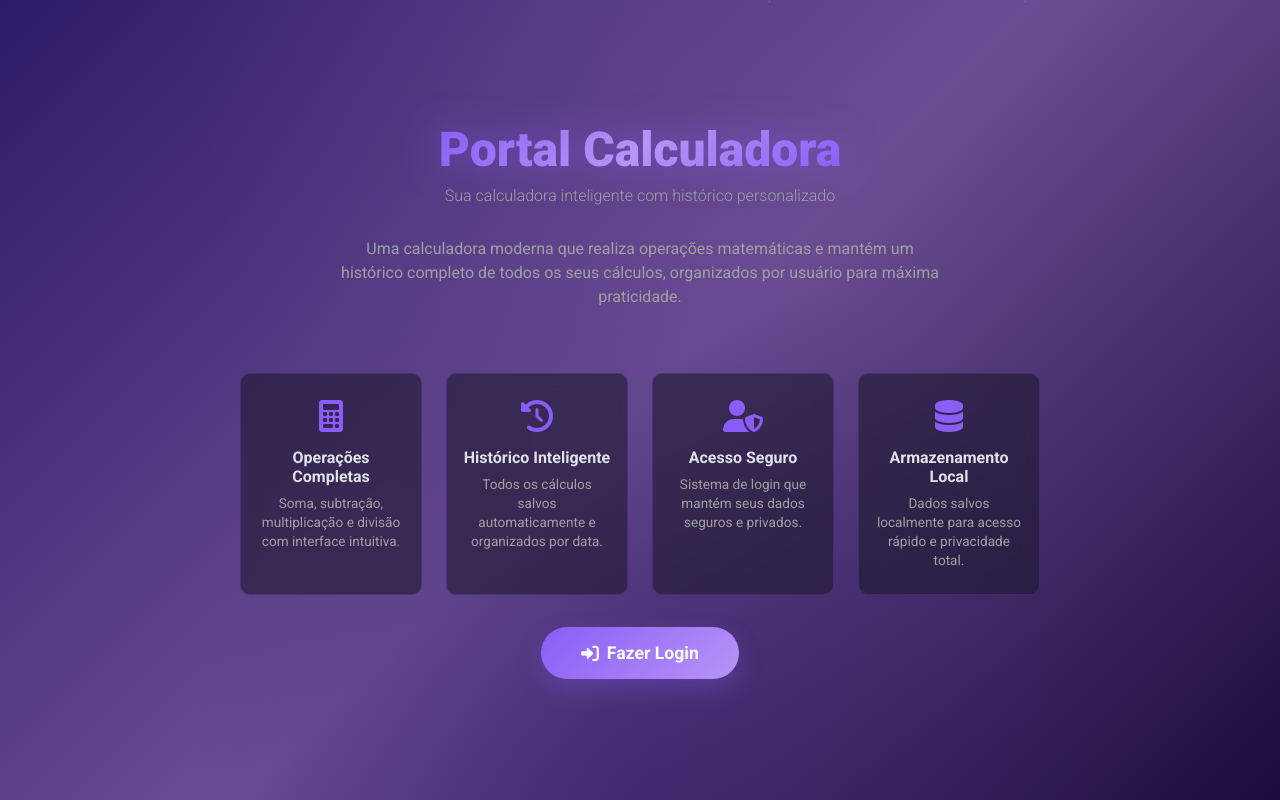
After one commit to zeguil/CALCULATOR-KOGUI, a Django app: page / in a window 1280 px wide. The commit adds this page. Run offline with Django 5.2, Linux system fonts and the light colour scheme.

Commit message:
add home page

```diff
--- a/core/urls.py
+++ b/core/urls.py
@@ -2,9 +2,10 @@ from django.urls import path
 from . import views
 
 urlpatterns = [
+    path('', views.home, name='home'),
     path('registrar/', views.registrar_usuario, name='registrar'),
     path('login/', views.login_usuario, name='login'),
     path('logout/', views.logout_usuario, name='logout'),
     path('home/', views.calculadora, name='calculadora'),
-    path('delete-latest-history/', views.delete_latest_history, name='delete_latest_history'),
+    path('delete-latest/', views.delete_latest, name='delete_latest'),
 ]
--- a/core/views.py
+++ b/core/views.py
@@ -7,6 +7,9 @@ from .models import Operacao
 from .forms import CustomUserCreationForm
 
 import operator
+
+def home(request):
+    return render(request, 'home/home.html')
 
 def registrar_usuario(request):
     """view para registrar um novo usuário."""
@@ -46,14 +49,14 @@ def logout_usuario(request):
 @login_required
 def calculadora(request):
     """view principal da calculadora e do histórico."""
-    contexto = {}
+    context = {}
 
     if request.method == 'POST':
-        num1 = request.POST.get('num1')
-        num2 = request.POST.get('num2')
-        op = request.POST.get('operador')
+        num1_str = request.POST.get('num1')
+        num2_str = request.POST.get('num2')
+        operator_symbol = request.POST.get('operador') # The form still sends 'operador'
 
-        ops = {
+        operations = {
             '+': operator.add,
             '-': operator.sub,
             '*': operator.mul,
@@ -61,33 +64,35 @@ def calculadora(request):
         }
 
         try:
-            num1_float = float(num1)
-            num2_float = float(num2)
+            num1_float = float(num1_str)
+            num2_float = float(num2_str)
 
-            if op == '/' and num2_float == 0:
-                contexto['erro'] = "Erro: Divisão por zero não é permitida."
+            if operator_symbol == '/' and num2_float == 0:
+                context['error'] = "Error: Division by zero is not allowed."
             else:
-                resultado = ops[op](num1_float, num2_float)
-                contexto['resultado'] = resultado
+                result = operations[operator_symbol](num1_float, num2_float)
+                context['result'] = result
 
+                # Create the Operation record in the database
                 Operacao.objects.create(
                     usuario=request.user,
-                    parametros=f"{num1} {op} {num2}",
-                    resultado=str(resultado)
+                    parametros=f"{num1_str} {operator_symbol} {num2_str}",
+                    resultado=str(result)
                 )
 
         except (ValueError, TypeError):
-            contexto['erro'] = "Erro: Por favor, insira números válidos."
+            context['error'] = "Error: Please enter valid numbers."
         except KeyError:
-            contexto['erro'] = "Erro: Operador inválido."
+            context['error'] = "Error: Invalid operator."
 
-    operacoes_recentes = Operacao.objects.filter(usuario=request.user)[:5]
-    contexto['historico'] = operacoes_recentes
+    # Fetch the 5 most recent operations for the logged-in user
+    recent_operations = Operacao.objects.filter(usuario=request.user)[:5]
+    context['history'] = recent_operations
 
-    return render(request, 'home/calculator.html', contexto)
+    return render(request, 'home/calculator.html', context)
 
 @login_required
-def delete_latest_history(request):
+def delete_latest(request):
     if request.method == 'POST':
         try:
             latest_operation = Operacao.objects.filter(usuario=request.user).order_by('-dt_inclusao').first()
--- /dev/null
+++ b/static/css/home.css
@@ -0,0 +1,302 @@
+:root {
+    --bg-color: #2D2A37;
+    --panel-bg: #1E192F;
+    --input-bg: #282532;
+    --text-color: #E1E1E6;
+    --text-secondary: #A0A0A0;
+    --accent-purple: #8A5DF7;
+    --accent-red: #B83D3D;
+    --gradient-1: #2D1B69;
+    --gradient-2: #6A4C93;
+    --gradient-3: #1A0B3D;
+}
+
+* {
+    margin: 0;
+    padding: 0;
+    box-sizing: border-box;
+}
+
+body {
+    font-family: 'Roboto', sans-serif;
+    background:
+        radial-gradient(ellipse at top, rgba(106, 76, 147, 0.3) 0%, transparent 50%),
+        radial-gradient(ellipse at bottom, rgba(45, 27, 105, 0.4) 0%, transparent 50%),
+        linear-gradient(135deg, #2D1B69 0%, #6A4C93 50%, #1A0B3D 100%);
+    background-color: var(--bg-color);
+    color: var(--text-color);
+    height: 100vh;
+    overflow: hidden;
+    display: flex;
+    flex-direction: column;
+}
+
+.bg-particles {
+    position: fixed;
+    top: 0;
+    left: 0;
+    width: 100%;
+    height: 100%;
+    pointer-events: none;
+    z-index: 1;
+}
+
+.particle {
+    position: absolute;
+    width: 3px;
+    height: 3px;
+    background: rgba(138, 93, 247, 0.4);
+    border-radius: 50%;
+    animation: float 8s ease-in-out infinite;
+}
+
+.particle:nth-child(2) { left: 20%; animation-delay: 1s; }
+.particle:nth-child(3) { left: 40%; animation-delay: 2s; }
+.particle:nth-child(4) { left: 60%; animation-delay: 3s; }
+.particle:nth-child(5) { left: 80%; animation-delay: 4s; }
+
+@keyframes float {
+    0%, 100% { transform: translateY(100vh) rotate(0deg) scale(0); opacity: 0; }
+    10% { opacity: 1; transform: scale(1); }
+    90% { opacity: 1; }
+    100% { transform: translateY(-100px) rotate(360deg) scale(0); }
+}
+
+.container {
+    position: relative;
+    z-index: 10;
+    height: 100vh;
+    display: flex;
+    flex-direction: column;
+    justify-content: center;
+    align-items: center;
+    padding: 2rem;
+    max-width: 1200px;
+    margin: 0 auto;
+    width: 100%;
+}
+
+.logo-section {
+    text-align: center;
+    margin-bottom: 2rem;
+}
+
+.logo {
+    font-size: 3rem;
+    font-weight: 900;
+    background: linear-gradient(135deg, var(--accent-purple), #B794F6, var(--accent-purple));
+    -webkit-background-clip: text;
+    -webkit-text-fill-color: transparent;
+    background-clip: text;
+    margin-bottom: 0.5rem;
+    animation: glow 2s ease-in-out infinite alternate;
+}
+
+@keyframes glow {
+    from { filter: drop-shadow(0 0 10px rgba(138, 93, 247, 0.3)); }
+    to { filter: drop-shadow(0 0 20px rgba(138, 93, 247, 0.6)); }
+}
+
+.subtitle {
+    font-size: 1rem;
+    color: var(--text-secondary);
+    font-weight: 300;
+}
+
+.hero-section {
+    text-align: center;
+    margin-bottom: 2rem;
+    max-width: 600px;
+}
+
+.hero-title {
+    font-size: 2rem;
+    font-weight: 700;
+    margin-bottom: 1rem;
+    line-height: 1.2;
+}
+
+.hero-description {
+    font-size: 1rem;
+    color: var(--text-secondary);
+    line-height: 1.5;
+    margin-bottom: 2rem;
+}
+
+.features-grid {
+    display: grid;
+    grid-template-columns: repeat(4, 1fr);
+    gap: 1.5rem;
+    margin-bottom: 2rem;
+    width: 100%;
+    max-width: 800px;
+}
+
+.feature-card {
+    background: rgba(30, 25, 47, 0.6);
+    backdrop-filter: blur(10px);
+    border: 1px solid rgba(138, 93, 247, 0.2);
+    border-radius: 10px;
+    padding: 1.5rem 1rem;
+    text-align: center;
+    transition: all 0.3s ease;
+    position: relative;
+    overflow: hidden;
+}
+
+.feature-card:hover {
+    transform: translateY(-5px);
+    border-color: var(--accent-purple);
+    box-shadow: 0 15px 30px rgba(138, 93, 247, 0.2);
+}
+
+.feature-icon {
+    font-size: 2rem;
+    color: var(--accent-purple);
+    margin-bottom: 0.8rem;
+}
+
+.feature-title {
+    font-size: 1rem;
+    font-weight: 600;
+    margin-bottom: 0.5rem;
+}
+
+.feature-description {
+    color: var(--text-secondary);
+    font-size: 0.85rem;
+    line-height: 1.4;
+}
+
+.cta-section {
+    text-align: center;
+}
+
+.login-btn {
+    display: inline-flex;
+    align-items: center;
+    gap: 0.5rem;
+    background: linear-gradient(135deg, var(--accent-purple), #B794F6);
+    color: white;
+    font-size: 1.1rem;
+    font-weight: 600;
+    padding: 1rem 2.5rem;
+    border: none;
+    border-radius: 50px;
+    cursor: pointer;
+    text-decoration: none;
+    transition: all 0.3s ease;
+    box-shadow: 0 10px 25px rgba(138, 93, 247, 0.3);
+    position: relative;
+    overflow: hidden;
+}
+
+.login-btn::before {
+    content: '';
+    position: absolute;
+    top: 0;
+    left: -100%;
+    width: 100%;
+    height: 100%;
+    background: linear-gradient(90deg, transparent, rgba(255, 255, 255, 0.2), transparent);
+    transition: left 0.5s ease;
+}
+
+.login-btn:hover::before {
+    left: 100%;
+}
+
+.login-btn:hover {
+    transform: translateY(-3px);
+    box-shadow: 0 15px 35px rgba(138, 93, 247, 0.4);
+}
+
+@media (max-width: 1024px) {
+    .features-grid {
+        grid-template-columns: repeat(2, 1fr);
+        max-width: 600px;
+    }
+}
+
+@media (max-width: 768px) {
+    .container {
+        padding: 1rem;
+    }
+
+    .logo {
+        font-size: 2.5rem;
+    }
+
+    .hero-title {
+        font-size: 1.5rem;
+    }
+
+    .hero-description {
+        font-size: 0.9rem;
+    }
+
+    .features-grid {
+        grid-template-columns: 1fr 1fr;
+        gap: 1rem;
+    }
+
+    .feature-card {
+        padding: 1rem 0.8rem;
+    }
+
+    .feature-icon {
+        font-size: 1.5rem;
+    }
+
+    .feature-title {
+        font-size: 0.9rem;
+    }
+
+    .feature-description {
+        font-size: 0.75rem;
+    }
+
+    .login-btn {
+        font-size: 1rem;
+        padding: 0.8rem 2rem;
+    }
+}
+
+@media (max-width: 480px) {
+    .features-grid {
+        grid-template-columns: 1fr;
+        max-width: 300px;
+    }
+
+    .logo {
+        font-size: 2rem;
+    }
+
+    .hero-title {
+        font-size: 1.3rem;
+    }
+}
+
+@media (max-height: 600px) {
+    .logo {
+        font-size: 2rem;
+    }
+
+    .hero-title {
+        font-size: 1.5rem;
+    }
+
+    .hero-description {
+        font-size: 0.9rem;
+        margin-bottom: 1rem;
+    }
+
+    .features-grid {
+        gap: 1rem;
+        margin-bottom: 1rem;
+    }
+
+    .feature-card {
+        padding: 1rem 0.8rem;
+    }
+}
--- /dev/null
+++ b/static/js/home.js
@@ -0,0 +1,57 @@
+document.addEventListener('DOMContentLoaded', function() {
+    const cards = document.querySelectorAll('.feature-card');
+
+    cards.forEach((card, index) => {
+        card.style.opacity = '0';
+        card.style.transform = 'translateY(30px)';
+        card.style.transition = 'all 0.6s ease';
+
+        setTimeout(() => {
+            card.style.opacity = '1';
+            card.style.transform = 'translateY(0)';
+        }, index * 100 + 500);
+    });
+
+
+const loginBtn = document.querySelector('.login-btn');
+loginBtn.addEventListener('click', function(e) {
+
+    const ripple = document.createElement('span');
+    const rect = this.getBoundingClientRect();
+    const size = Math.max(rect.width, rect.height);
+    const x = e.clientX - rect.left - size / 2;
+    const y = e.clientY - rect.top - size / 2;
+
+    ripple.style.width = ripple.style.height = size + 'px';
+    ripple.style.left = x + 'px';
+    ripple.style.top = y + 'px';
+    ripple.style.position = 'absolute';
+    ripple.style.background = 'rgba(255, 255, 255, 0.3)';
+    ripple.style.borderRadius = '50%';
+    ripple.style.transform = 'scale(0)';
+    ripple.style.animation = 'ripple 0.6s linear';
+    ripple.style.pointerEvents = 'none';
+
+    this.appendChild(ripple);
+
+    setTimeout(() => {
+        ripple.remove();
+    }, 600);
+
+    setTimeout(() => {
+        window.location.href = this.href;
+    }, 200);
+});
+
+
+    const style = document.createElement('style');
+    style.textContent = `
+        @keyframes ripple {
+            to {
+                transform: scale(2);
+                opacity: 0;
+            }
+        }
+    `;
+    document.head.appendChild(style);
+});
--- a/templates/home/calculator.html
+++ b/templates/home/calculator.html
@@ -61,7 +61,7 @@
         <div class="sidebar">
             <div class="historico-header">
                 <h3><i class="fas fa-history"></i> Histórico</h3>
-                <form id="deleteLatestForm" method="post" action="{% url 'delete_latest_history' %}">
+                <form id="deleteLatestForm" method="post" action="{% url 'delete_latest' %}">
                     {% csrf_token %}
                     <button type="submit" class="clear-history-btn" title="Excluir último registro">
                         <i class="fas fa-trash-alt"></i>
--- /dev/null
+++ b/templates/home/home.html
@@ -0,0 +1,89 @@
+{% load static %}
+<!DOCTYPE html>
+<html lang="pt-br">
+<head>
+    <meta charset="UTF-8">
+    <meta name="viewport" content="width=device-width, initial-scale=1.0">
+    <title>Portal Calculadora - Home</title>
+    <link rel="preconnect" href="https://fonts.googleapis.com">
+    <link rel="preconnect" href="https://fonts.gstatic.com" crossorigin>
+    <link rel="icon" type="image/png" href="{% static 'images/favicon.png' %}">
+    <link href="https://fonts.googleapis.com/css2?family=Roboto:wght@300;400;500;700;900&display=swap" rel="stylesheet">
+    <link rel="stylesheet" href="https://cdnjs.cloudflare.com/ajax/libs/font-awesome/6.0.0-beta3/css/all.min.css">
+    <link rel="stylesheet" href="{% static 'css/home.css' %}">
+</head>
+<body>
+    <div class="bg-particles">
+        <div class="particle"></div>
+        <div class="particle"></div>
+        <div class="particle"></div>
+        <div class="particle"></div>
+        <div class="particle"></div>
+    </div>
+
+    <div class="container">
+        <div class="logo-section">
+            <h1 class="logo">Portal Calculadora</h1>
+            <p class="subtitle">Sua calculadora inteligente com histórico personalizado</p>
+        </div>
+
+        <div class="hero-section">
+            <p class="hero-description">
+                Uma calculadora moderna que realiza operações matemáticas e mantém um histórico completo
+                de todos os seus cálculos, organizados por usuário para máxima praticidade.
+            </p>
+        </div>
+
+        <div class="features-grid">
+            <div class="feature-card">
+                <div class="feature-icon">
+                    <i class="fas fa-calculator"></i>
+                </div>
+                <h3 class="feature-title">Operações Completas</h3>
+                <p class="feature-description">
+                    Soma, subtração, multiplicação e divisão com interface intuitiva.
+                </p>
+            </div>
+
+            <div class="feature-card">
+                <div class="feature-icon">
+                    <i class="fas fa-history"></i>
+                </div>
+                <h3 class="feature-title">Histórico Inteligente</h3>
+                <p class="feature-description">
+                    Todos os cálculos salvos automaticamente e organizados por data.
+                </p>
+            </div>
+
+            <div class="feature-card">
+                <div class="feature-icon">
+                    <i class="fas fa-user-shield"></i>
+                </div>
+                <h3 class="feature-title">Acesso Seguro</h3>
+                <p class="feature-description">
+                    Sistema de login que mantém seus dados seguros e privados.
+                </p>
+            </div>
+
+            <div class="feature-card">
+                <div class="feature-icon">
+                    <i class="fas fa-database"></i>
+                </div>
+                <h3 class="feature-title">Armazenamento Local</h3>
+                <p class="feature-description">
+                    Dados salvos localmente para acesso rápido e privacidade total.
+                </p>
+            </div>
+        </div>
+
+        <div class="cta-section">
+            <a href="{% url 'login' %}" class="login-btn">
+                <i class="fas fa-sign-in-alt"></i>
+                Fazer Login
+            </a>
+        </div>
+    </div>
+
+    <script src="{% static 'js/home.js' %}"></script>
+</body>
+</html>
```
